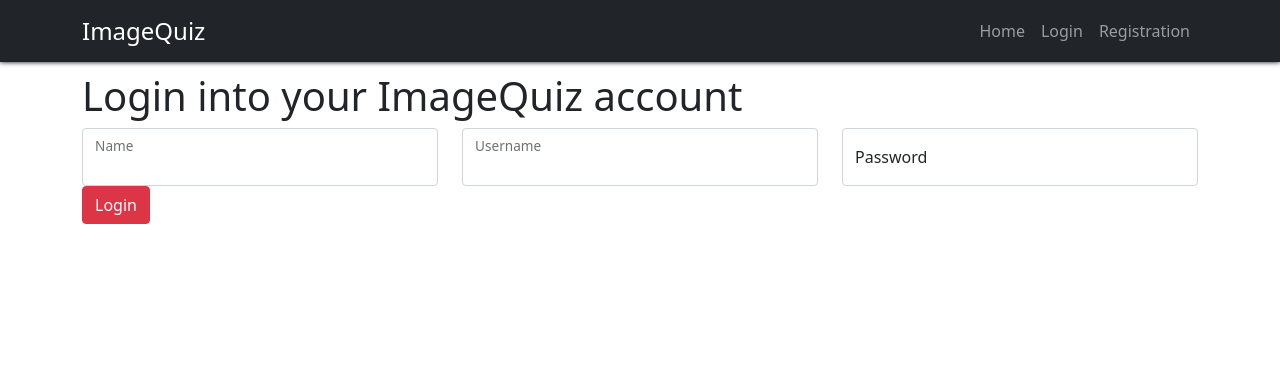
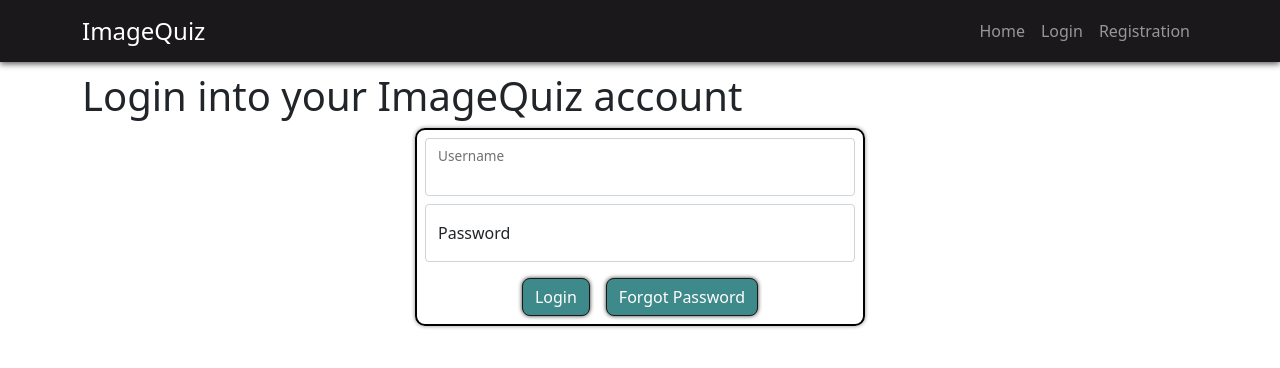
Before and after one commit to edrenck/imagequiz, a React (Create React App) app in the folder imagequiz/: page /#/login in a window 1280 px wide. Shown: the top 368 px of the page. Built offline with nearby package versions, Linux system fonts and the light colour scheme.

Commit message:
Got it working I suppose

```diff
--- a/imagequiz/src/App.js
+++ b/imagequiz/src/App.js
@@ -4,11 +4,13 @@ import Registration from "./components/Registration";
 import Login from "./components/Login";
 import Home from "./components/Home";
 import Layout from "./components/Layout";
+import { Container } from "react-bootstrap";
 
 function App() {
   return (
     <HashRouter>
-      <Layout>
+      <Layout></Layout>
+      <Container>
         <Route exact path="/">
           <Home />
         </Route>
@@ -18,7 +20,7 @@ function App() {
         <Route exact path="/login">
           <Login />
         </Route>
-      </Layout>
+      </Container>
     </HashRouter>
   );
 }
--- /dev/null
+++ b/imagequiz/src/Styles/Form.css
@@ -0,0 +1,26 @@
+.folderContainer {
+  max-width: 450px;
+  margin: auto;
+  border: solid 2px black;
+  border-radius: 10px;
+  box-shadow: 0px 0px 4px rgb(0, 0, 0, 0.45);
+}
+
+.form-floating {
+  margin: 0.5em;
+}
+
+.btn-primary {
+  margin: 0.5em;
+  border-radius: 0.5em;
+  border: solid 1px #1a181b;
+  box-shadow: 0px 0px 4px rgb(0, 0, 0, 0.8);
+  color: white;
+  background-color: #3e8989;
+}
+
+.btn-primary:hover,
+.btn-primary:focus {
+  background-color: #4ca7a7;
+  border-color: #4ca7a7;
+}
--- /dev/null
+++ b/imagequiz/src/Styles/Layout.css
@@ -0,0 +1,9 @@
+.navbar {
+  box-shadow: 0px 2px 6px rgb(0, 0, 0, 0.65);
+  margin-bottom: 10px;
+  background-color: #1a181b;
+}
+
+.navbar-brand {
+  font-size: 1.5em;
+}
--- a/imagequiz/src/components/Layout.css
+++ /dev/null
@@ -1,8 +0,0 @@
-.navbar {
-  box-shadow: 0px 0px 5px black;
-  margin-bottom: 10px;
-}
-
-.navbar-brand {
-  font-size: 1.5em;
-}
--- a/imagequiz/src/components/Layout.js
+++ b/imagequiz/src/components/Layout.js
@@ -1,23 +1,40 @@
 import { Container, Nav, Navbar } from "react-bootstrap";
-import "./Layout.css";
+import "../Styles/Layout.css";
+import UserData from "./UserData";
 
-let Layout = ({ children }) => {
+const checkUser = () => {
+  let user = UserData.currentUser;
+  if (user) {
+    return (
+      <>
+        <Nav.Item>Welcome {UserData.allUsers.get(user).name}</Nav.Item>
+      </>
+    );
+  } else {
+    return (
+      <>
+        <Nav.Link href="#/login">Login</Nav.Link>
+        <Nav.Link href="#/registration">Registration</Nav.Link>
+      </>
+    );
+  }
+};
+
+const Layout = () => {
   return (
     <>
-      <Navbar bg="dark" expand="sm" variant="dark">
+      <Navbar expand="sm" variant="dark">
         <Container>
           <Navbar.Brand href="#/">ImageQuiz</Navbar.Brand>
           <Navbar.Toggle aria-controls="basic-navbar-nav" />
           <Navbar.Collapse className="justify-content-end">
             <Nav>
               <Nav.Link href="#/">Home</Nav.Link>
-              <Nav.Link href="#/login">Login</Nav.Link>
-              <Nav.Link href="#/registration">Registration</Nav.Link>
+              {checkUser()}
             </Nav>
           </Navbar.Collapse>
         </Container>
       </Navbar>
-      <Container>{children}</Container>
     </>
   );
 };
--- a/imagequiz/src/components/Login.js
+++ b/imagequiz/src/components/Login.js
@@ -1,17 +1,40 @@
-import { Row, Col, FloatingLabel, Form, Button } from "react-bootstrap";
+import { Modal, Col, FloatingLabel, Form, Button } from "react-bootstrap";
 import UserData from "./UserData";
+import "../Styles/Form.css";
+import { useState } from "react";
 
-let Login = () => {
+const loginUser = (form, handleShow, setMessage) => {
+  form.preventDefault();
+  let username = form.target.usernameInput.value;
+  let password = form.target.passwordInput.value;
+
+  let account = UserData.allUsers.get(username);
+  if (account) {
+    if (account.password === password) {
+      UserData.currentUser = username;
+      setMessage(`User ${account.name} just logged in`);
+      handleShow();
+    }
+  } else {
+    setMessage(`Login/Password incorrect`);
+    handleShow();
+  }
+};
+
+const Login = () => {
+  const [show, setShow] = useState(false);
+  const [message, setMessage] = useState("");
+
+  const handleClose = () => setShow(false);
+  const handleShow = () => setShow(true);
   return (
     <>
       <h1>Login into your ImageQuiz account</h1>
-      <Form>
-        <Row>
-          <Col md>
-            <FloatingLabel controlId="nameInput" label="Name">
-              <Form.Control required palceholder="Name" />
-            </FloatingLabel>
-          </Col>
+      <Form
+        onSubmit={(form) => loginUser(form, handleShow, setMessage)}
+        className="justify-content-center"
+      >
+        <div className="folderContainer">
           <Col md>
             <FloatingLabel controlId="usernameInput" label="Username">
               <Form.Control required palceholder="Username" />
@@ -22,15 +45,17 @@ let Login = () => {
               <Form.Control required type="password" placeholder="Password" />
             </FloatingLabel>
           </Col>
-        </Row>
-        <Row>
-          <Col className="sm-12">
-            <Button variant="danger" type="submit">
-              Login
-            </Button>
+          <Col className="d-flex justify-content-center">
+            <Button type="submit">Login</Button>
+            <Button>Forgot Password</Button>
           </Col>
-        </Row>
+        </div>
       </Form>
+      <Modal show={show} onHide={handleClose}>
+        <Modal.Header closeButton>
+          <Modal.Title>{message}</Modal.Title>
+        </Modal.Header>
+      </Modal>
     </>
   );
 };
--- a/imagequiz/src/components/Registration.js
+++ b/imagequiz/src/components/Registration.js
@@ -1,5 +1,6 @@
 import UserData from "./UserData";
-import { Form, Row, Col, FloatingLabel, Button } from "react-bootstrap";
+import { Form, Col, FloatingLabel, Button } from "react-bootstrap";
+import "../Styles/Form.css";
 
 const registerUser = (form) => {
   form.preventDefault();
@@ -16,19 +17,20 @@ const registerUser = (form) => {
   }
 };
 
-let Registration = () => {
+const Registration = () => {
   return (
     <>
-      <Form onSubmit={registerUser}>
-        <Row>
+      <h1>Register to our website below.</h1>
+      <Form onSubmit={registerUser} className="justify-content-center">
+        <div className="folderContainer">
           <Col md>
             <FloatingLabel controlId="nameInput" label="Name">
-              <Form.Control required palceholder="Name" />
+              <Form.Control required placeholder="Name" />
             </FloatingLabel>
           </Col>
           <Col md>
             <FloatingLabel controlId="usernameInput" label="Username">
-              <Form.Control required palceholder="Username" />
+              <Form.Control required placeholder="Username" />
             </FloatingLabel>
           </Col>
           <Col md>
@@ -36,14 +38,11 @@ let Registration = () => {
               <Form.Control required type="password" placeholder="Password" />
             </FloatingLabel>
           </Col>
-        </Row>
-        <Row>
-          <Col className="sm-12">
-            <Button variant="danger" type="submit">
-              Login
-            </Button>
+          <Col className="d-flex justify-content-center">
+            <Button type="submit">Register</Button>
+            <Button>Login instead</Button>
           </Col>
-        </Row>
+        </div>
       </Form>
     </>
   );
```
